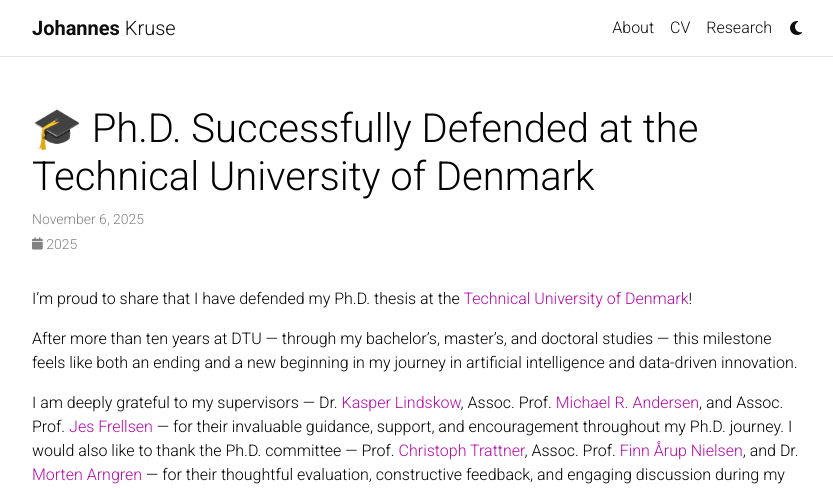
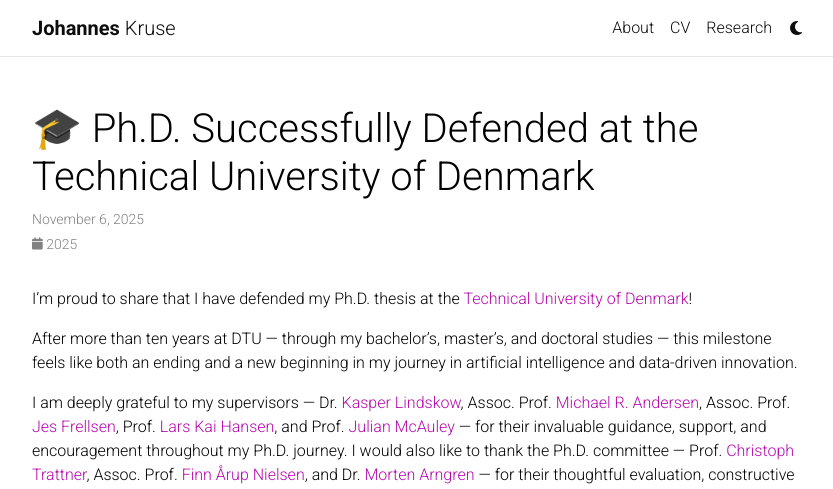
Before and after one commit to johanneskruse/johanneskruse.github.io, a Jekyll site: the page built from _news/2025_11_06_phd_thesis.md, in a window 1280 px wide and 1321 px high. Shown: the top 489 px of the window, without its empty margins (223-1056 px from the left). Built offline with Jekyll 4.4.1, drawn with Linux system fonts in a browser that asks for light colours; comment, search, counter and statistics services are not loaded; a style sheet for code colours, icons or effects is not loaded.

Commit message:
add supervisors

```diff
--- a/_news/2025_11_06_phd_thesis.md
+++ b/_news/2025_11_06_phd_thesis.md
@@ -10,7 +10,7 @@
 
 After more than ten years at DTU — through my bachelor’s, master’s, and doctoral studies — this milestone feels like both an ending and a new beginning in my journey in artificial intelligence and data-driven innovation.
 
-I am deeply grateful to my supervisors — Dr. [Kasper Lindskow](https://www.linkedin.com/in/kasper-lindskow-6bb2089/?originalSubdomain=dk), Assoc. Prof. [Michael R. Andersen](https://scholar.google.dk/citations?user=cOrfSmIAAAAJ&hl=en), and Assoc. Prof. [Jes Frellsen](https://frellsen.org/) — for their invaluable guidance, support, and encouragement throughout my Ph.D. journey. I would also like to thank the Ph.D. committee — Prof. [Christoph Trattner](https://www.christophtrattner.info/), Assoc. Prof. [Finn Årup Nielsen](https://scholar.google.dk/citations?user=9cagBQYAAAAJ&hl=da), and Dr. [Morten Arngren](https://www.linkedin.com/in/arngren/?originalSubdomain=dk&skipRedirect=true&originalSubdomain=dk) — for their thoughtful evaluation, constructive feedback, and engaging discussion during my defense.
+I am deeply grateful to my supervisors — Dr. [Kasper Lindskow](https://www.linkedin.com/in/kasper-lindskow-6bb2089/?originalSubdomain=dk), Assoc. Prof. [Michael R. Andersen](https://scholar.google.dk/citations?user=cOrfSmIAAAAJ&hl=en), Assoc. Prof. [Jes Frellsen](https://frellsen.org/), Prof. [Lars Kai Hansen](https://scholar.google.dk/citations?user=gQVuJh8AAAAJ&hl=da), and Prof. [Julian McAuley](https://cseweb.ucsd.edu/~jmcauley/) — for their invaluable guidance, support, and encouragement throughout my Ph.D. journey. I would also like to thank the Ph.D. committee — Prof. [Christoph Trattner](https://www.christophtrattner.info/), Assoc. Prof. [Finn Årup Nielsen](https://scholar.google.dk/citations?user=9cagBQYAAAAJ&hl=da), and Dr. [Morten Arngren](https://www.linkedin.com/in/arngren/?originalSubdomain=dk&skipRedirect=true&originalSubdomain=dk) — for their thoughtful evaluation, constructive feedback, and engaging discussion during my defense.
 
 <div style="text-align: center;">
     <img src="/assets/img/phd_thesis/dtu_phd_thesis_sign.jpg" height="350">
```
